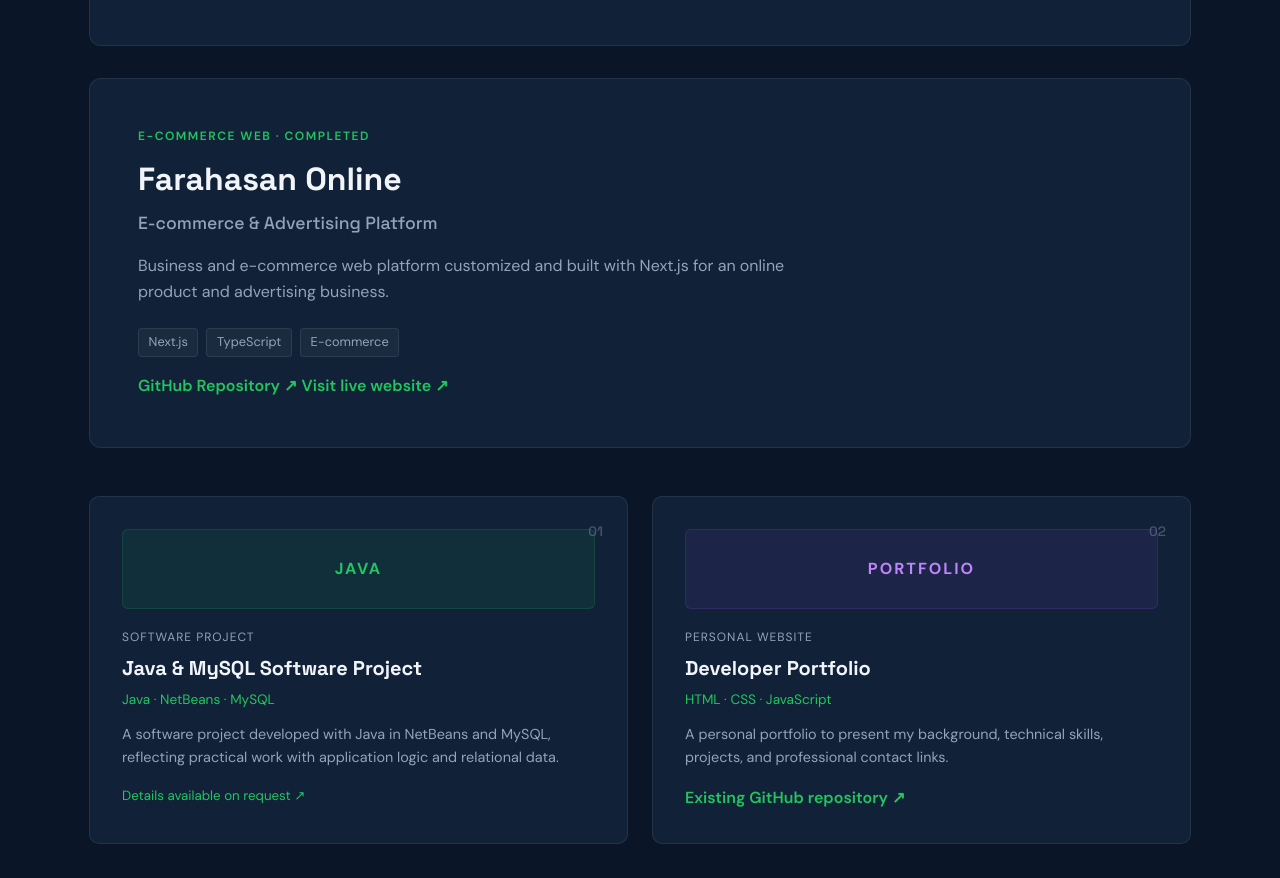
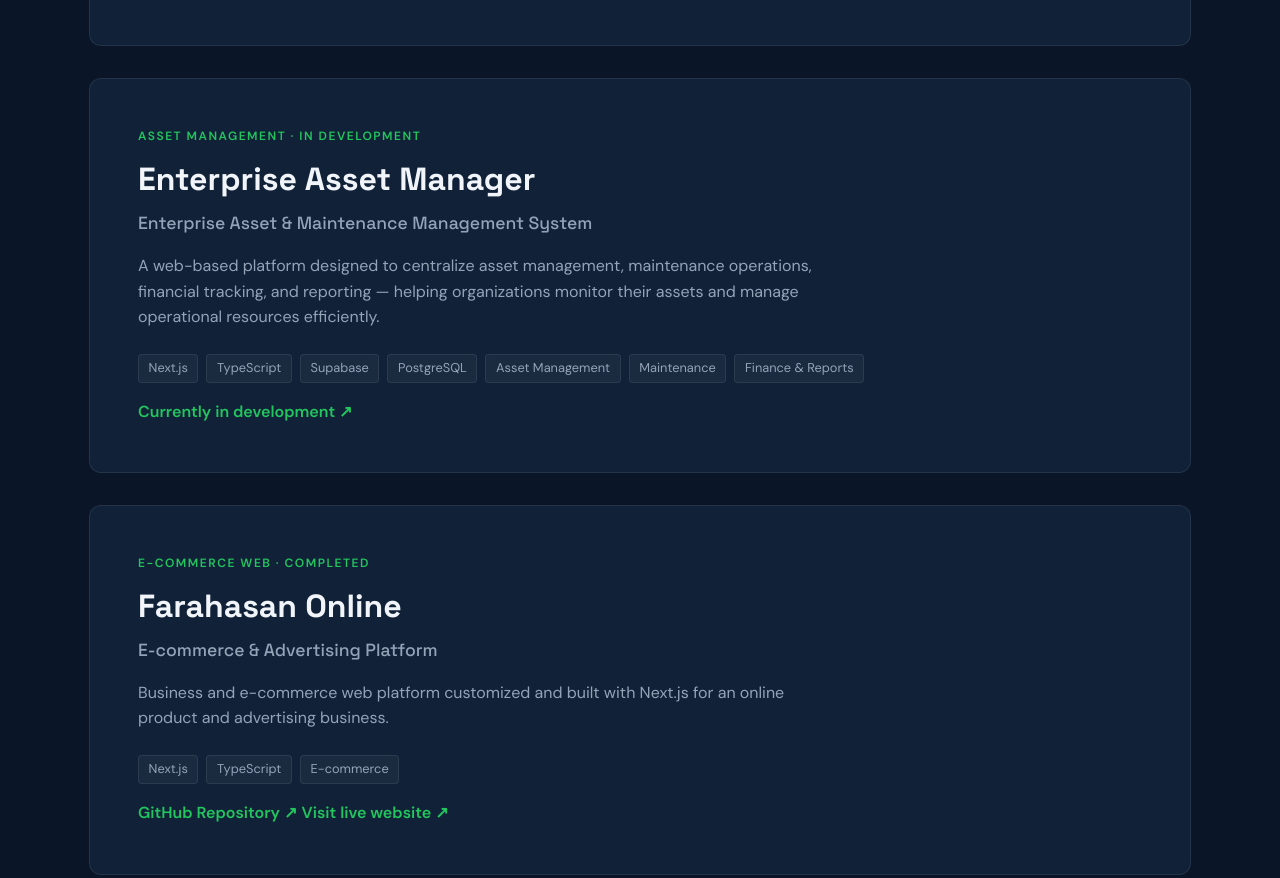
Before and after one commit to edenunix/Aden_Portfolio, a plain HTML site: page index.html in a window 1280 px wide. Shown: the part 4865-5743 px from the top of the page. Drawn offline with Linux system fonts and the light colour scheme.

```diff
--- a/index.html
+++ b/index.html
@@ -171,6 +171,31 @@
 
     </article>
 
+<!-- Featured Project 4: Enterprise Asset Manager (In Development) -->
+<article class="featured reveal delay3" style="margin-top: 2rem;">
+  <div class="featured-copy">
+    <p>ASSET MANAGEMENT · IN DEVELOPMENT</p>
+    <h3>Enterprise Asset Manager</h3>
+    <h4>Enterprise Asset &amp; Maintenance Management System</h4>
+    <p>
+      A web-based platform designed to centralize asset management,
+      maintenance operations, financial tracking, and reporting —
+      helping organizations monitor their assets and manage
+      operational resources efficiently.
+    </p>
+    <div class="chips">
+      <span>Next.js</span>
+      <span>TypeScript</span>
+      <span>Supabase</span>
+      <span>PostgreSQL</span>
+      <span>Asset Management</span>
+      <span>Maintenance</span>
+      <span>Finance &amp; Reports</span>
+    </div>
+    <span class="textlink">Currently in development ↗</span>
+  </div>
+</article>
+
     <!-- Featured Project 4: Farahsan Online (Completed / Next.js) -->
     <article class="featured reveal delay3" style="margin-top: 2rem;">
       <div class="featured-copy">
```
